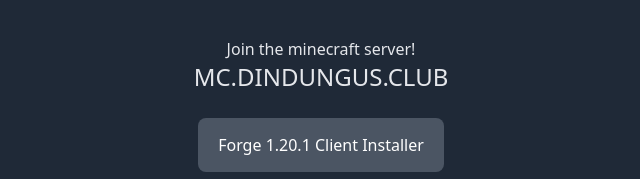
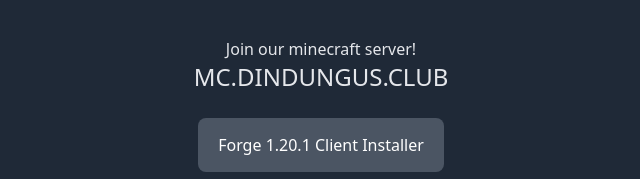
Before and after one commit to Syyren/movie_night_dev, a plain HTML site: page index.html in a window 1280 px wide. Shown: the part 231-410 px from the top of the page, 319-959 px from the left. Drawn offline with nearby package versions, Linux system fonts and the light colour scheme; no server answers.

Commit message:
minor phrasing adjustment

```diff
--- a/index.html
+++ b/index.html
@@ -15,7 +15,7 @@
         </div>
         <div class="flex flex-col text-center text-gray-200 mb-10">
             <div class="mb-10">
-                <p>Join the minecraft server!</p>
+                <p>Join our minecraft server!</p>
                 <p class="text-2xl">MC.DINDUNGUS.CLUB</p>
                 <div id="server_check"></div>
             </div>
```
